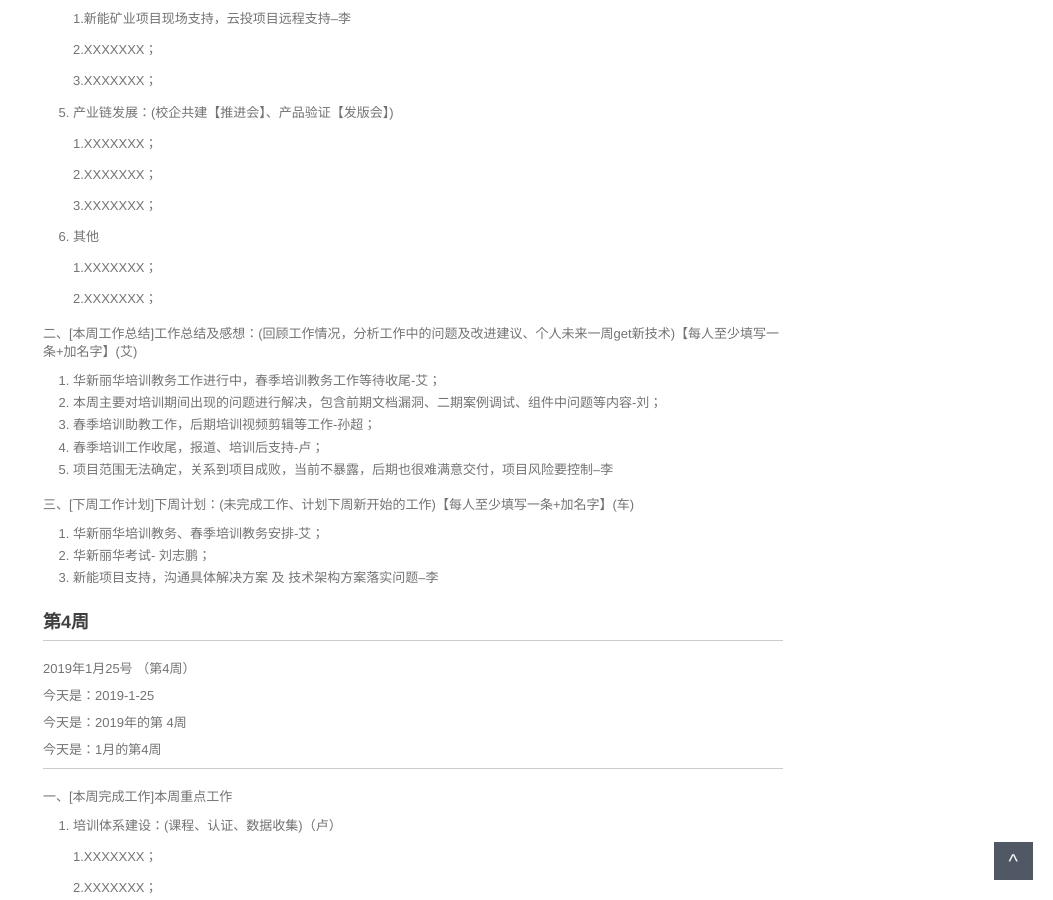
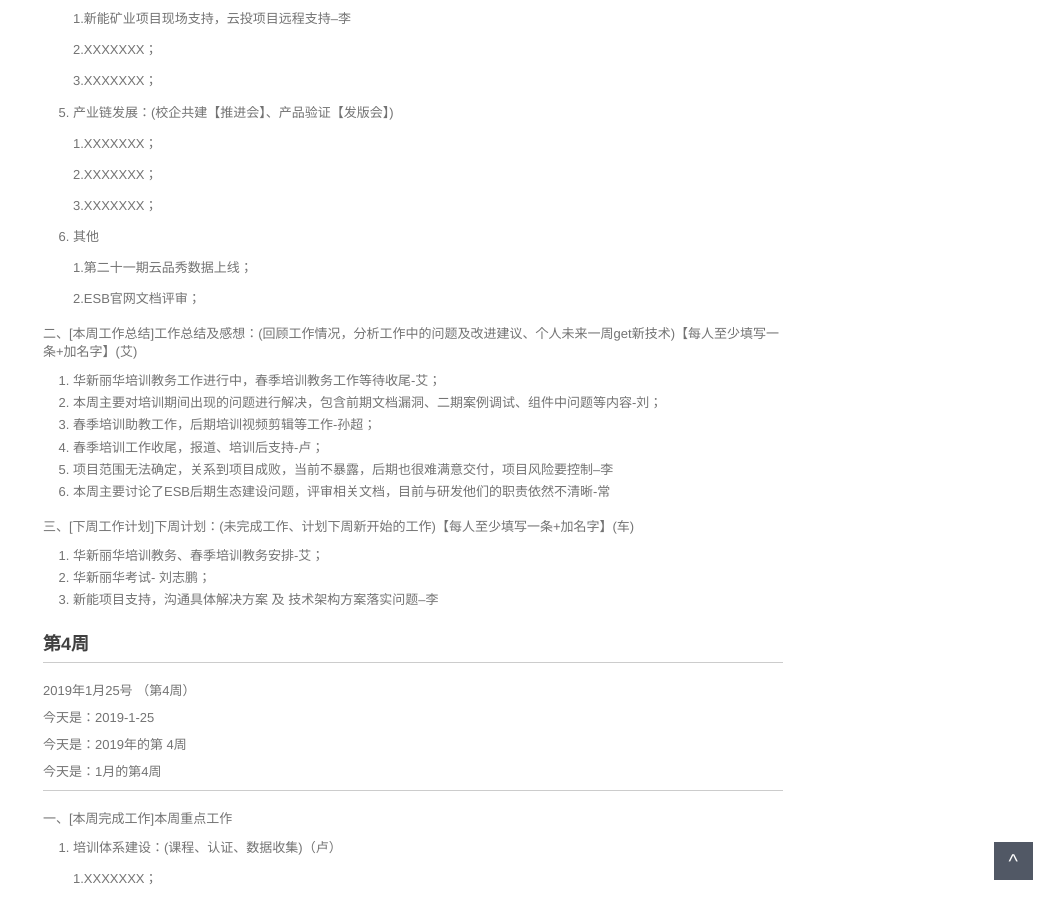
Before and after one commit to walllFlower/blog, a Jekyll site: the page built from _posts/2018-07-17-day_report_cxz.md, in a window 1280 px wide and 900 px high, scrolled down 932 px. Shown: the whole window, without its empty margins (227-1280 px from the left). Built offline with Jekyll 4.4.1, drawn with Linux system fonts in a browser that asks for light colours; comment, search, counter and statistics services are not loaded.

Commit message:
Update 2018-07-17-day_report_cxz.md

```diff
--- a/_posts/2018-07-17-day_report_cxz.md
+++ b/_posts/2018-07-17-day_report_cxz.md
@@ -65,9 +65,9 @@ categories: 技术运营工作周报
 
 6. 其他
 
-    1.XXXXXXX；
-
-    2.XXXXXXX；
+    1.第二十一期云品秀数据上线；
+
+    2.ESB官网文档评审；
 
 二、[本周工作总结]工作总结及感想：(回顾工作情况，分析工作中的问题及改进建议、个人未来一周get新技术)【每人至少填写一条+加名字】(艾)
 
@@ -76,6 +76,7 @@ categories: 技术运营工作周报
 3. 春季培训助教工作，后期培训视频剪辑等工作-孙超；
 4. 春季培训工作收尾，报道、培训后支持-卢；
 5. 项目范围无法确定，关系到项目成败，当前不暴露，后期也很难满意交付，项目风险要控制--李
+6. 本周主要讨论了ESB后期生态建设问题，评审相关文档，目前与研发他们的职责依然不清晰-常
 
 三、[下周工作计划]下周计划：(未完成工作、计划下周新开始的工作)【每人至少填写一条+加名字】(车)
 
```
